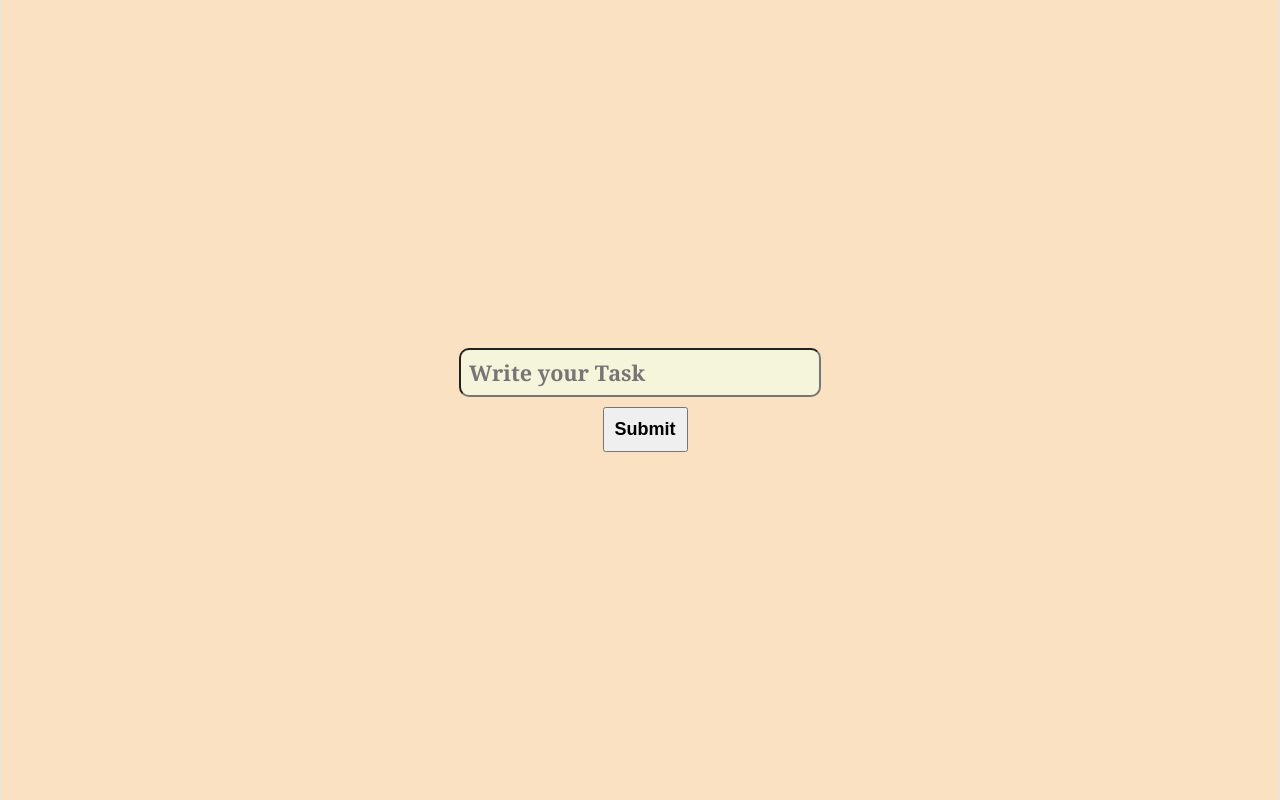
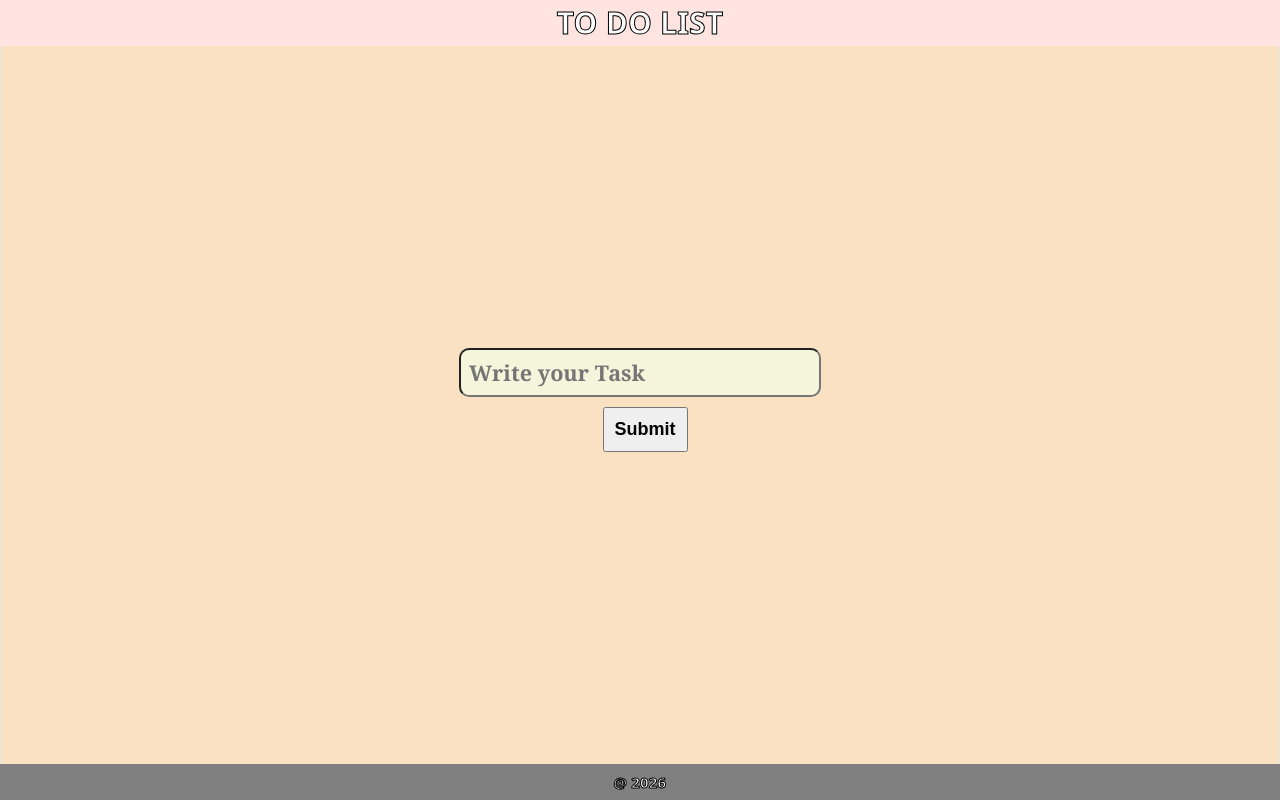
Before and after one commit to Rajat-web-server/todo, a React (Vite) app in the folder todo/To_do_list/: page / in a window 1280 px wide. Built offline with nearby package versions, Linux system fonts and the light colour scheme.

Commit message:
Add Header and footer to the application

```diff
--- a/todo/To_do_list/src/App.jsx
+++ b/todo/To_do_list/src/App.jsx
@@ -3,6 +3,8 @@ import { useEffect } from "react";
 
 import { Input } from "./components/input";
 import { Display } from "./components/Display";
+import Footer from "./components/footer";
+import Header from "./components/Header";
 import "./App.css";
 
 function App() {
@@ -48,6 +50,7 @@ function App() {
 
   return (
     <div className="container">
+      <Header />
       <Input setTask={setTask} Task={Task} />
       <div className="submit_button">
         <button onClick={submit}>Submit</button>
@@ -68,6 +71,7 @@ function App() {
           />
         );
       })}
+      <Footer />
     </div>
   );
 }
--- a/todo/To_do_list/src/components/Header.jsx
+++ b/todo/To_do_list/src/components/Header.jsx
@@ -0,0 +1,21 @@
+function Header() {
+  return (
+    <header
+      style={{
+        position: "fixed",
+        top: 0,
+        width: "100%",
+        fontSize: "30px",
+        padding: "10px",
+        backgroundColor: "#ffe4e1",
+        fontWeight:"bold",
+        color:"white",
+        WebkitTextStroke:"1px black"
+      }}
+    >
+      TO DO LIST
+    </header>
+  );
+}
+
+export default Header;
--- a/todo/To_do_list/src/components/display.css
+++ b/todo/To_do_list/src/components/display.css
@@ -5,6 +5,7 @@
   padding: 20px;
   border-radius: 10px;
   background-color: white;
+  border: 2px solid black;
 }
 
 .button_container {
@@ -24,7 +25,7 @@
   width: 20px;
 }
 .edit_input > input {
-    font-family: 'Gill Sans', 'Gill Sans MT', Calibri, 'Trebuchet MS', sans-serif;
+  font-family: "Gill Sans", "Gill Sans MT", Calibri, "Trebuchet MS", sans-serif;
   background-color: beige;
   padding: 3px;
   color: black;
--- a/todo/To_do_list/src/components/footer.jsx
+++ b/todo/To_do_list/src/components/footer.jsx
@@ -0,0 +1,19 @@
+function Footer() {
+  return (
+    <footer style={{
+        position: "fixed",
+        bottom: 0,
+        width: "100%",
+        fontSize: "15px",
+        padding: "5px",
+        backgroundColor: "grey",
+        fontWeight:"bold",
+        color:"white",
+        WebkitTextStroke:"1px black"
+      }}>
+      @ 2026
+    </footer>
+  );
+}
+
+export default Footer;
```
